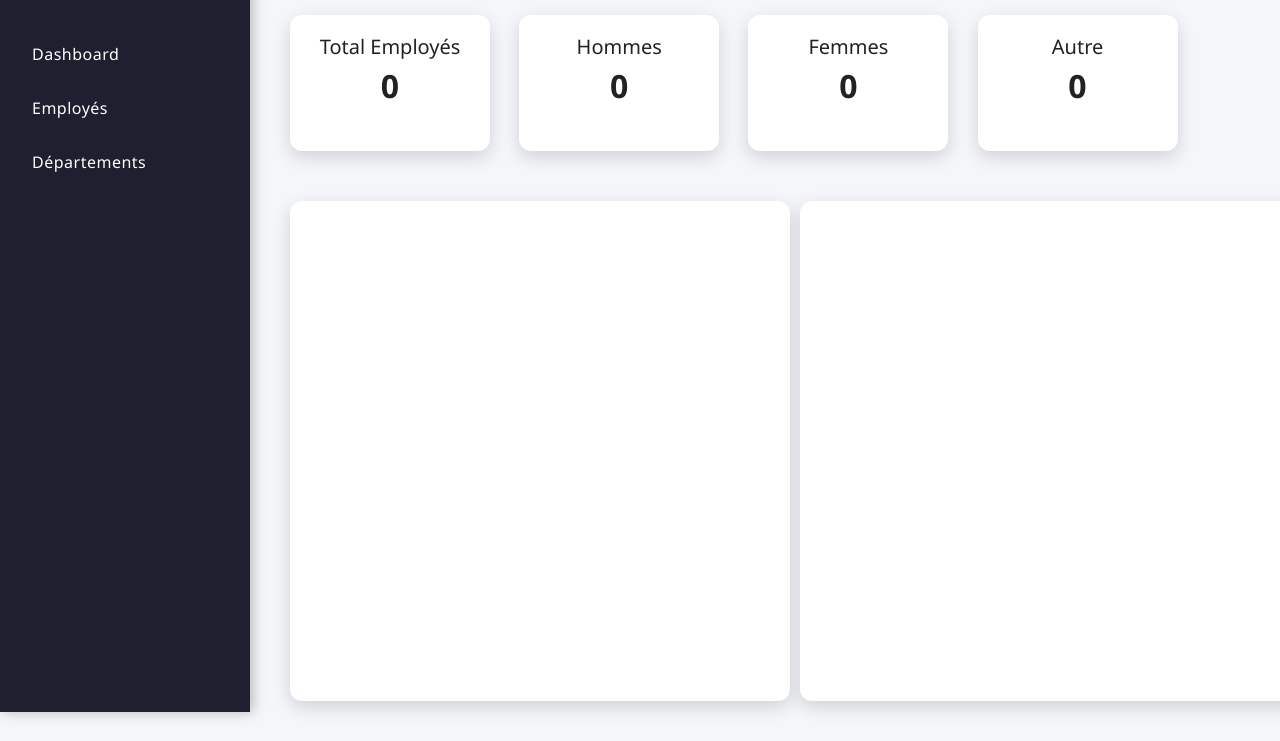
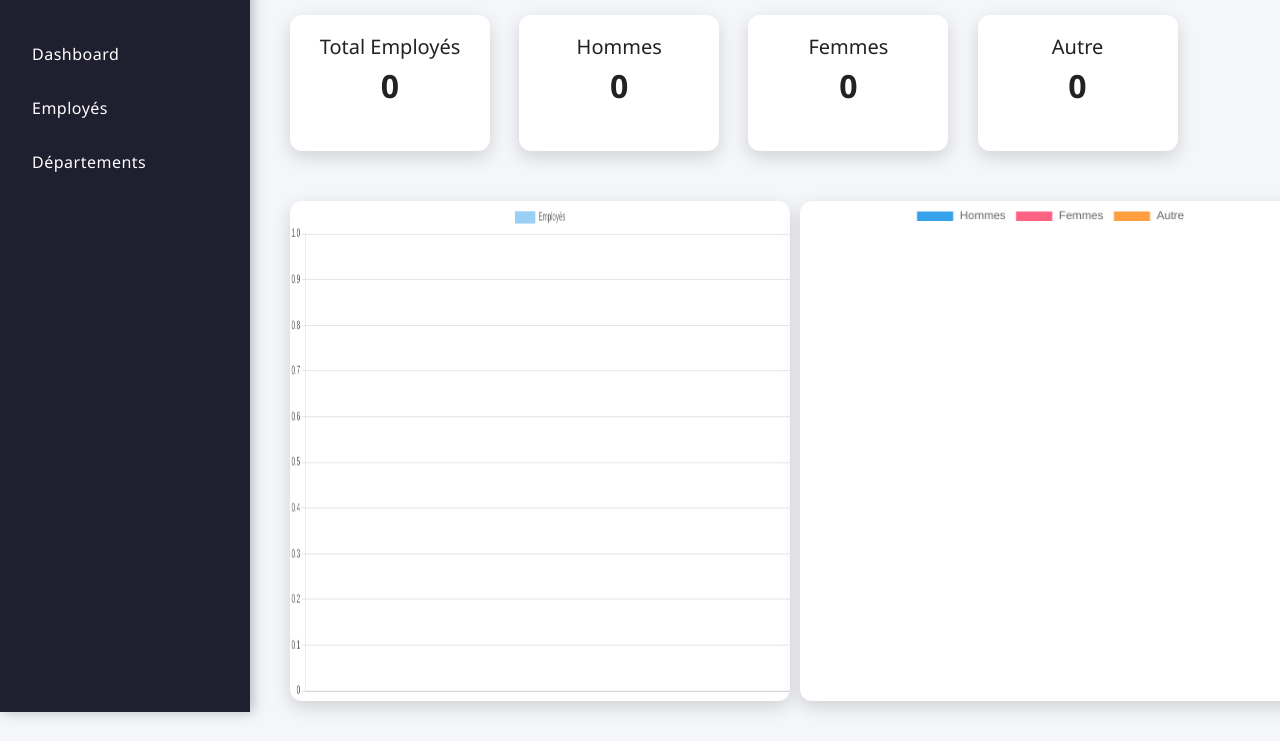
Before and after one commit to berghaj/projet-emsi-en-java-script, a plain HTML site: page index.html in a window 1280 px wide. Shown: the part 88-829 px from the top of the page. Drawn offline with nearby package versions, Linux system fonts and the light colour scheme; no server answers.

Commit message:
commit finale

```diff
--- a/script.js
+++ b/script.js
@@ -49,5 +49,105 @@ function loadRandomUsers(count = 10) {
             renderEmployees();
         });
 }
-loadRandomUsers(15);
+function updateAdvancedKPI() {
+    genderStats.male = employees.filter(e => e.gender === "male").length;
+    genderStats.female = employees.filter(e => e.gender === "female").length;
+    genderStats.other = employees.filter(e => e.gender === "other").length;
+
+    document.getElementById("maleEmployees").innerText = genderStats.male;
+    document.getElementById("femaleEmployees").innerText = genderStats.female;
+    document.getElementById("nbEmployees").innerText = genderStats.other;
+}
+employeeForm.addEventListener("submit", e => {
+    e.preventDefault();
+    employees.push({
+        name: document.querySelector("#name").value,
+        role: role.value,
+        gender: gender.value
+    });
+    employeeForm.reset();
+    renderEmployees();
+});
+
+function deleteEmployee(index) {
+    if (confirm("Supprimer cet employé ?")) {
+        employees.splice(index, 1);
+        renderEmployees();
+    }
+}
+
+
+let departments = JSON.parse(localStorage.getItem("departments")) || [];
+const departmentList = document.getElementById("departmentList");
+const departmentForm = document.getElementById("departmentForm");
+
+function renderDepartments() {
+    departmentList.innerHTML = "";
+    departments.forEach((dept, index) => {
+        departmentList.innerHTML += `
+            <li>
+                ${dept}
+                <button onclick="deleteDepartment(${index})">X</button>
+            </li>
+        `;
+    });
+    localStorage.setItem("departments", JSON.stringify(departments));
+}
+
+departmentForm.addEventListener("submit", e => {
+    e.preventDefault();
+    departments.push(deptName.value);
+    departmentForm.reset();
+    renderDepartments();
+});
+
+function deleteDepartment(index) {
+    departments.splice(index, 1);
+    renderDepartments();
+}
+
+
+function updateDashboard() {
+    document.getElementById("totalEmployees").innerText = employees.length;
+    drawChart();
+}
+let employeeChartInstance = null;
+function drawChart() {
+    const ctx = document.getElementById("employeeChart");
+    if (employeeChartInstance) employeeChartInstance.destroy();
+
+    employeeChartInstance = new Chart(ctx, {
+        type: 'bar',
+        data: {
+            labels: employees.map(e => e.name),
+            datasets: [{
+                label: "Employés",
+                data: employees.map(() => 1)
+            }]
+        }
+    });
+}
+
+function drawGenderChart() {
+    const ctx = document.getElementById("genderChart");
+    if (window.chart) window.chart.destroy();
+
+    window.chart = new Chart(ctx, {
+        type: 'pie',
+        data: {
+            labels: ["Hommes", "Femmes", "Autre"],
+            datasets: [{
+                data: [genderStats.male, genderStats.female, genderStats.other]
+            }]
+        }
+    });
+}
+updateAdvancedKPI();
 renderEmployees();
+renderDepartments();
+
+drawChart();
+drawGenderChart();
+if (employees.length === 0) {
+    loadRandomUsers(15);
+}
```
Also changed, not shown: index.html (+1 -1 lines).
